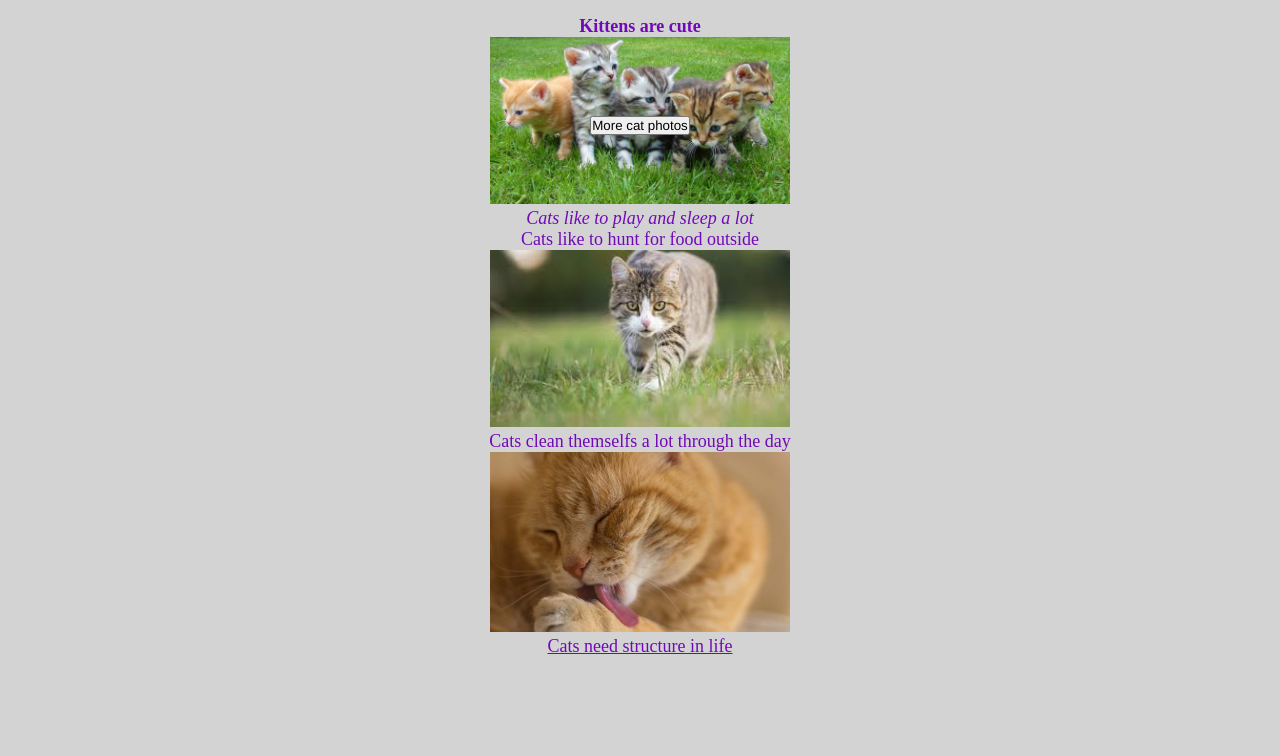
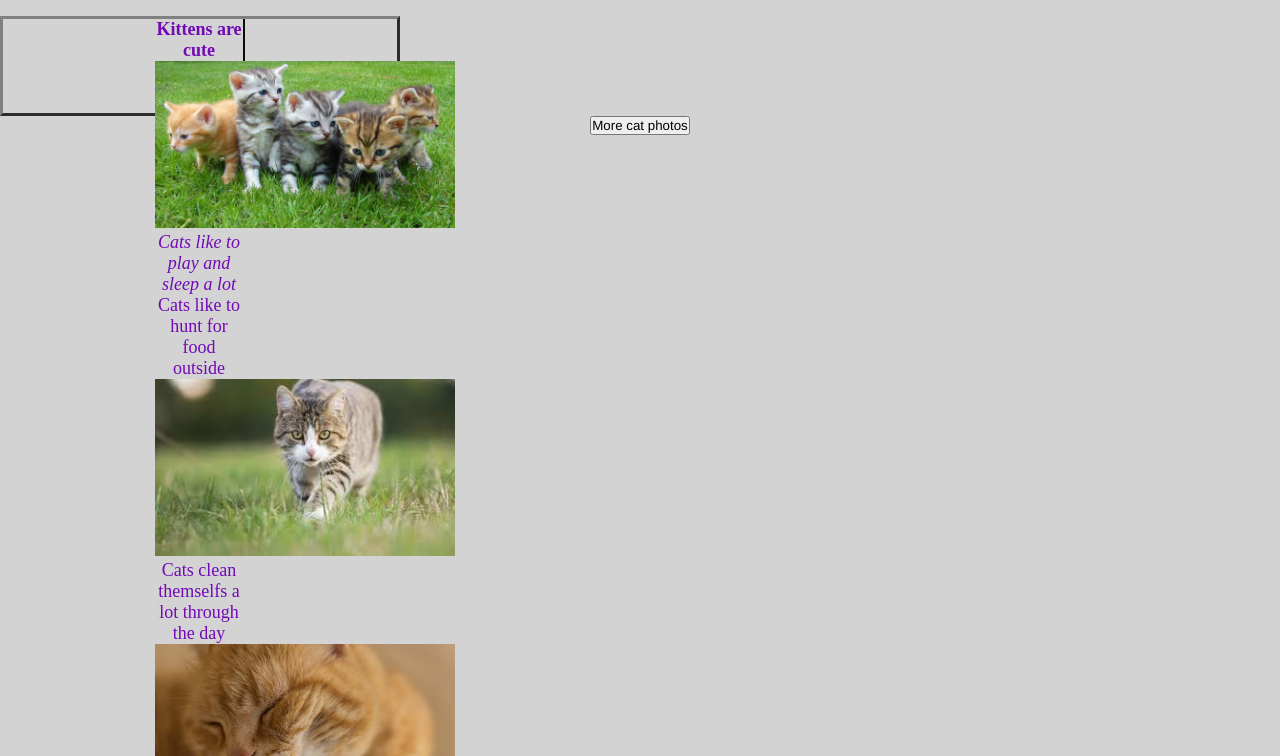
Before and after one commit to kine587/html, a plain HTML site: page index.html in a window 1280 px wide. Shown: the part 44-800 px from the top of the page. Drawn offline with Linux system fonts and the light colour scheme.

Commit message:
added some styles

```diff
--- a/index.html
+++ b/index.html
@@ -11,7 +11,8 @@
       <h1>Welcome to Cat Lover page</h1>
     </headder>
     <main>
-      <section>
+      <section id="cat-stuff">
+        <article class="cats-do">
           <p>
             <b>Kittens are cute</b>
           </p>
@@ -31,6 +32,7 @@
           <br />
           <p><u>Cats need structure in life</u></p>
           <br />
+        </article>
       </section>
       <button>More cat photos</button>
     </main>
--- a/style.css
+++ b/style.css
@@ -1,11 +1,11 @@
-/* headder, h1, p, navbar, main, section, fotter, button img*/
+/* headder, h1, p, navbar, main, section, fotter, #cat-stuff, .cats-do,  button img*/
 /*
 light blue: #4CC9F0
 purple: #7209B7
 saturated magenta: #B5179E
 dark blue: #3A0CA3
 */
-*{
+* {
   margin: 0px;
   padding: 0px;
   box-sizing: border-box;
@@ -15,7 +15,7 @@ headder {
   min-width: 100svw;
   height: 100px;
   background-color: salmon;
-
+  padding: 10;
 }
 
 h1 {
@@ -36,17 +36,29 @@ p {
   font-size: 18px;
   color: #7209b7;
 }
+article {
+  height: 80%;
+  width: 23%;
+  margin: 0px 10px;
+  display: inline-block;
+  text-align: center;
+}
 section {
   height: 100px;
-  width: 400px
-  margin: 0px auto;
+  width: 400px;
+}
+#cat-stuff {
+  border: 3px grey outset;
+}
+.cats-do {
+  border-right: 2px solid rgb(3, 18, 3);
 }
 img {
   width: 300px;
 }
-footer{
-  font-family: 'Gill Sans', 'Gill Sans MT', Calibri, 'Trebuchet MS', sans-serif;
+footer {
+  font-family: "Gill Sans", "Gill Sans MT", Calibri, "Trebuchet MS", sans-serif;
 }
 button {
-  font-family: 'Franklin Gothic Medium', 'Arial Narrow', Arial, sans-serif;
+  font-family: "Franklin Gothic Medium", "Arial Narrow", Arial, sans-serif;
 }
```
Lines whose indentation alone changed are shown as unchanged.
